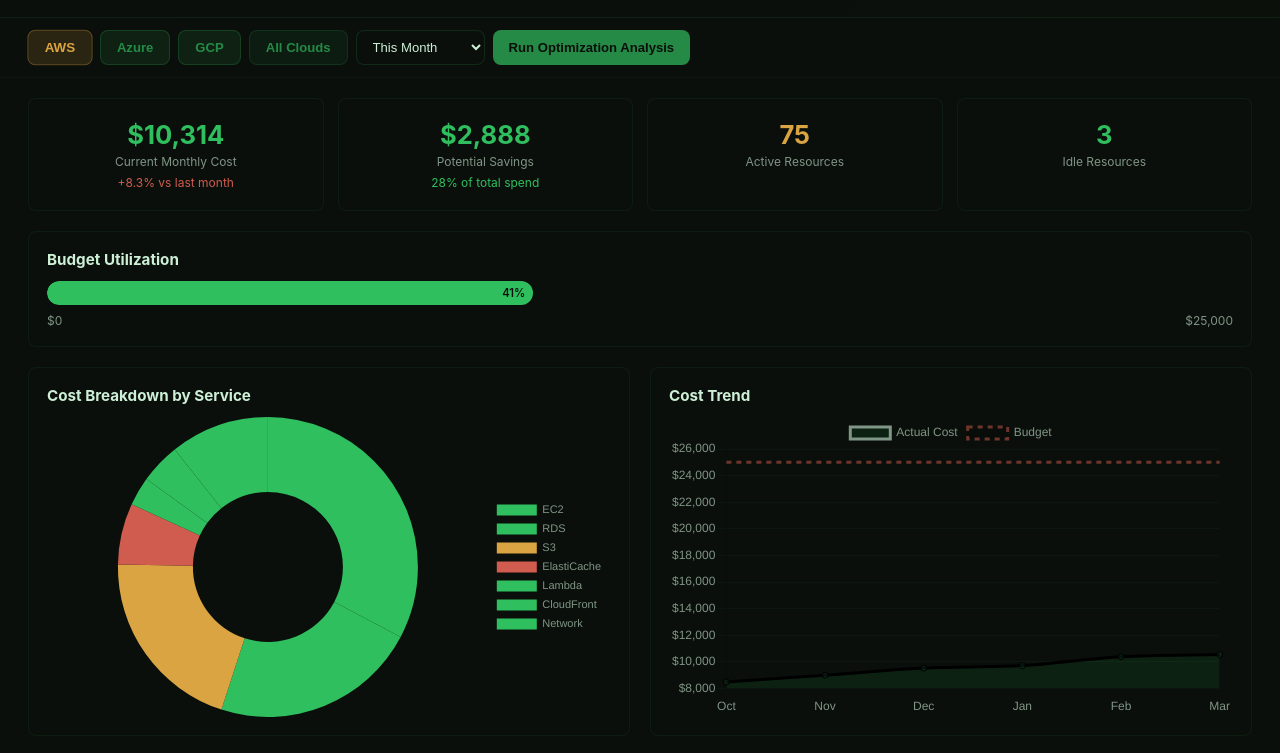
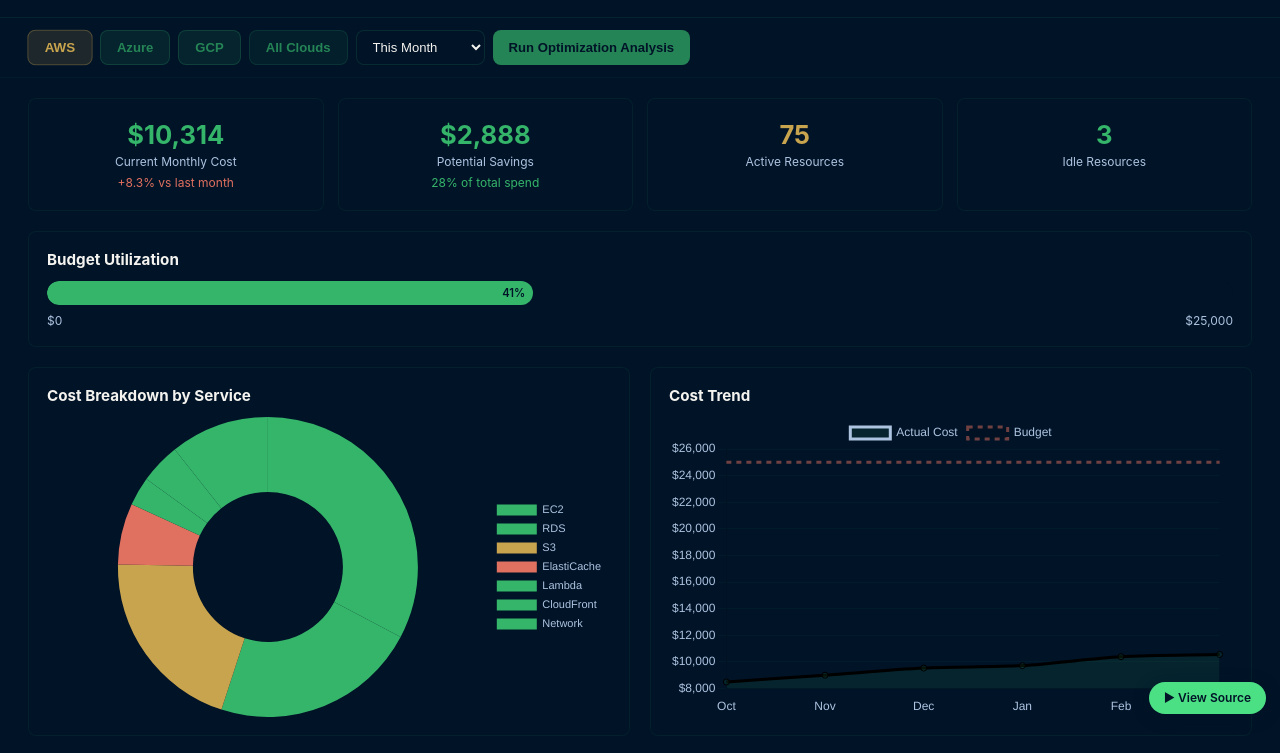
Before and after one commit to Freddricklogan/cloud-cost-optimizer, a plain HTML site: page index.html in a window 1280 px wide. Shown: the part 72-825 px from the top of the page. Drawn offline with nearby package versions, Linux system fonts and the light colour scheme.

Commit message:
Re-theme to Oxford blue / white / gold with green accents for readability; add persistent View Source link

```diff
--- a/index.html
+++ b/index.html
@@ -7,46 +7,46 @@
 <script src="https://cdn.jsdelivr.net/npm/chart.js@3.9.1/dist/chart.min.js"></script>
 <style>
 *{margin:0;padding:0;box-sizing:border-box}
-:root{--bg:#0b0f0b;--bg2:#0b0f0b;--bg3:#0b100b;--accent:#2fbf5f;--text:#cdefd6;--text2:#7f9585;--danger:#cf5c4e;--warning:#d9a441;--success:#2fbf5f;--info:#2fbf5f;--purple:#2fbf5f;--aws:#d9a441;--azure:#2fbf5f;--gcp:#2fbf5f;--radius:8px}
+:root{--bg:#001327;--bg2:#001327;--bg3:#001327;--accent:#35b56a;--text:#f4f3ef;--text2:#adc4e0;--danger:#e0705f;--warning:#c9a44e;--success:#35b56a;--info:#35b56a;--purple:#35b56a;--aws:#c9a44e;--azure:#35b56a;--gcp:#35b56a;--radius:8px}
 body{font-family:-apple-system,BlinkMacSystemFont,'Segoe UI',Roboto,sans-serif;background:var(--bg);color:var(--text);min-height:100vh}
-.header{background:linear-gradient(135deg,var(--bg2),var(--bg3));padding:20px 28px;border-bottom:1px solid rgba(47, 191, 95,.1);display:flex;align-items:center;justify-content:space-between;flex-wrap:wrap;gap:12px}
-.header h1{font-size:1.5rem;color:#cdefd6}.header h1 span{color:var(--accent)}
-.controls{display:flex;gap:8px;padding:12px 28px;background:var(--bg2);flex-wrap:wrap;border-bottom:1px solid rgba(47, 191, 95,.05)}
+.header{background:linear-gradient(135deg,var(--bg2),var(--bg3));padding:20px 28px;border-bottom:1px solid rgba(53, 181, 106,.1);display:flex;align-items:center;justify-content:space-between;flex-wrap:wrap;gap:12px}
+.header h1{font-size:1.5rem;color:#f4f3ef}.header h1 span{color:var(--accent)}
+.controls{display:flex;gap:8px;padding:12px 28px;background:var(--bg2);flex-wrap:wrap;border-bottom:1px solid rgba(53, 181, 106,.05)}
 .btn{padding:8px 16px;border:none;border-radius:var(--radius);font-size:.82rem;font-weight:600;cursor:pointer;transition:all .2s}
-.btn-primary{background:var(--accent);color:var(--bg)}.btn-primary:hover{background:#2fbf5f}
-.btn-secondary{background:rgba(47, 191, 95,.1);color:var(--accent);border:1px solid rgba(47, 191, 95,.2)}
-.btn-aws{background:rgba(217, 164, 65,.15);color:var(--aws);border:1px solid rgba(217, 164, 65,.3)}
-.btn-azure{background:rgba(47, 191, 95,.15);color:var(--azure);border:1px solid rgba(47, 191, 95,.3)}
-.btn-gcp{background:rgba(47, 191, 95,.15);color:var(--gcp);border:1px solid rgba(47, 191, 95,.3)}
+.btn-primary{background:var(--accent);color:var(--bg)}.btn-primary:hover{background:#35b56a}
+.btn-secondary{background:rgba(53, 181, 106,.1);color:var(--accent);border:1px solid rgba(53, 181, 106,.2)}
+.btn-aws{background:rgba(201, 164, 78,.15);color:var(--aws);border:1px solid rgba(201, 164, 78,.3)}
+.btn-azure{background:rgba(53, 181, 106,.15);color:var(--azure);border:1px solid rgba(53, 181, 106,.3)}
+.btn-gcp{background:rgba(53, 181, 106,.15);color:var(--gcp);border:1px solid rgba(53, 181, 106,.3)}
 .btn.active{opacity:1;transform:scale(1.02)}.btn:not(.active){opacity:.7}
-select{padding:8px 12px;background:var(--bg);border:1px solid rgba(47, 191, 95,.15);border-radius:var(--radius);color:var(--text);font-size:.82rem}
+select{padding:8px 12px;background:var(--bg);border:1px solid rgba(53, 181, 106,.15);border-radius:var(--radius);color:var(--text);font-size:.82rem}
 .container{padding:20px 28px}
 .grid-4{display:grid;grid-template-columns:repeat(4,1fr);gap:14px;margin-bottom:20px}
 .grid-2{display:grid;grid-template-columns:1fr 1fr;gap:20px;margin-bottom:20px}
 .grid-3{display:grid;grid-template-columns:1fr 1fr 1fr;gap:20px;margin-bottom:20px}
 @media(max-width:1024px){.grid-4{grid-template-columns:repeat(2,1fr)}.grid-2,.grid-3{grid-template-columns:1fr}}
-.card{background:var(--bg2);border:1px solid rgba(47, 191, 95,.08);border-radius:var(--radius);padding:18px}
-.card h2{font-size:.95rem;color:#cdefd6;margin-bottom:12px}
+.card{background:var(--bg2);border:1px solid rgba(53, 181, 106,.08);border-radius:var(--radius);padding:18px}
+.card h2{font-size:.95rem;color:#f4f3ef;margin-bottom:12px}
 .stat-card{text-align:center;padding:20px}
 .stat-card .value{font-size:1.6rem;font-weight:700}
 .stat-card .label{font-size:.75rem;color:var(--text2);margin-top:4px}
 .stat-card .change{font-size:.75rem;margin-top:6px}
 .chart-box{position:relative;height:300px}
 table{width:100%;border-collapse:collapse;font-size:.82rem}
-th,td{padding:8px 12px;text-align:left;border-bottom:1px solid rgba(47, 191, 95,.06)}
+th,td{padding:8px 12px;text-align:left;border-bottom:1px solid rgba(53, 181, 106,.06)}
 th{color:var(--accent);font-size:.72rem;text-transform:uppercase;letter-spacing:.5px}
 .tag{display:inline-block;padding:2px 8px;border-radius:12px;font-size:.7rem;font-weight:600}
-.tag-savings{background:rgba(47, 191, 95,.15);color:var(--success)}
-.tag-warning{background:rgba(217, 164, 65,.15);color:var(--warning)}
-.tag-danger{background:rgba(207, 92, 78,.15);color:var(--danger)}
-.tag-idle{background:rgba(47, 191, 95,.15);color:var(--purple)}
+.tag-savings{background:rgba(53, 181, 106,.15);color:var(--success)}
+.tag-warning{background:rgba(201, 164, 78,.15);color:var(--warning)}
+.tag-danger{background:rgba(224, 112, 95,.15);color:var(--danger)}
+.tag-idle{background:rgba(53, 181, 106,.15);color:var(--purple)}
 .recommendation{background:var(--bg);border-radius:var(--radius);padding:14px;margin-bottom:10px;border-left:3px solid var(--success)}
-.recommendation h4{font-size:.85rem;color:#cdefd6;margin-bottom:4px}
+.recommendation h4{font-size:.85rem;color:#f4f3ef;margin-bottom:4px}
 .recommendation p{font-size:.78rem;color:var(--text2)}
 .recommendation .savings{color:var(--success);font-weight:700;font-size:.9rem}
 .provider-tab{display:flex;gap:4px;margin-bottom:16px}
 .resource-grid{display:grid;grid-template-columns:repeat(auto-fill,minmax(280px,1fr));gap:12px}
-.resource-card{background:var(--bg);border:1px solid rgba(47, 191, 95,.08);border-radius:var(--radius);padding:14px}
+.resource-card{background:var(--bg);border:1px solid rgba(53, 181, 106,.08);border-radius:var(--radius);padding:14px}
 .resource-card .name{font-weight:600;font-size:.85rem;margin-bottom:4px}
 .resource-card .detail{font-size:.78rem;color:var(--text2)}
 .resource-card .cost{color:var(--accent);font-weight:700;font-size:1rem;margin-top:8px}
@@ -184,8 +184,8 @@
   resources.forEach(r=>{serviceGroups[r.type]=(serviceGroups[r.type]||0)+r.cost});
   if(breakdownChart)breakdownChart.destroy();
   breakdownChart=new Chart(document.getElementById('breakdown-chart'),{
-    type:'doughnut',data:{labels:Object.keys(serviceGroups),datasets:[{data:Object.values(serviceGroups),backgroundColor:['#2fbf5f','#2fbf5f','#d9a441','#cf5c4e','#2fbf5f','#2fbf5f','#2fbf5f','#cf5c4e','#2fbf5f','#d9a441','#2fbf5f','#2fbf5f'],borderWidth:0}]},
-    options:{responsive:true,maintainAspectRatio:false,plugins:{legend:{position:'right',labels:{color:'#7f9585',font:{size:11},padding:8}}}}
+    type:'doughnut',data:{labels:Object.keys(serviceGroups),datasets:[{data:Object.values(serviceGroups),backgroundColor:['#35b56a','#35b56a','#c9a44e','#e0705f','#35b56a','#35b56a','#35b56a','#e0705f','#35b56a','#c9a44e','#35b56a','#35b56a'],borderWidth:0}]},
+    options:{responsive:true,maintainAspectRatio:false,plugins:{legend:{position:'right',labels:{color:'#adc4e0',font:{size:11},padding:8}}}}
   });
 
   // Trend chart
@@ -194,18 +194,18 @@
   if(trendChart)trendChart.destroy();
   trendChart=new Chart(document.getElementById('trend-chart'),{
     type:'line',data:{labels:months,datasets:[
-      {label:'Actual Cost',data:trendData,borderColor:'var(--accent)',backgroundColor:'rgba(47, 191, 95,.1)',fill:true,tension:.3},
-      {label:'Budget',data:months.map(()=>25000),borderColor:'rgba(207, 92, 78,.5)',borderDash:[5,5],pointRadius:0}
+      {label:'Actual Cost',data:trendData,borderColor:'var(--accent)',backgroundColor:'rgba(53, 181, 106,.1)',fill:true,tension:.3},
+      {label:'Budget',data:months.map(()=>25000),borderColor:'rgba(224, 112, 95,.5)',borderDash:[5,5],pointRadius:0}
     ]},
-    options:{responsive:true,maintainAspectRatio:false,plugins:{legend:{labels:{color:'#7f9585'}}},scales:{y:{beginAtZero:false,ticks:{color:'#7f9585',callback:v=>'$'+v.toLocaleString()},grid:{color:'rgba(47, 191, 95,.05)'}},x:{ticks:{color:'#7f9585'},grid:{display:false}}}}
+    options:{responsive:true,maintainAspectRatio:false,plugins:{legend:{labels:{color:'#adc4e0'}}},scales:{y:{beginAtZero:false,ticks:{color:'#adc4e0',callback:v=>'$'+v.toLocaleString()},grid:{color:'rgba(53, 181, 106,.05)'}},x:{ticks:{color:'#adc4e0'},grid:{display:false}}}}
   });
 
   // Provider comparison
   const providerCosts={AWS:RESOURCES.aws.reduce((a,r)=>a+r.cost,0),Azure:RESOURCES.azure.reduce((a,r)=>a+r.cost,0),GCP:RESOURCES.gcp.reduce((a,r)=>a+r.cost,0)};
   if(providerChart)providerChart.destroy();
   providerChart=new Chart(document.getElementById('provider-chart'),{
-    type:'bar',data:{labels:Object.keys(providerCosts),datasets:[{label:'Monthly Cost',data:Object.values(providerCosts),backgroundColor:['rgba(217, 164, 65,.7)','rgba(47, 191, 95,.7)','rgba(47, 191, 95,.7)'],borderWidth:0,borderRadius:4}]},
-    options:{responsive:true,maintainAspectRatio:false,plugins:{legend:{display:false}},scales:{y:{beginAtZero:true,ticks:{color:'#7f9585',callback:v=>'$'+v.toLocaleString()},grid:{color:'rgba(47, 191, 95,.05)'}},x:{ticks:{color:'#cdefd6'},grid:{display:false}}}}
+    type:'bar',data:{labels:Object.keys(providerCosts),datasets:[{label:'Monthly Cost',data:Object.values(providerCosts),backgroundColor:['rgba(201, 164, 78,.7)','rgba(53, 181, 106,.7)','rgba(53, 181, 106,.7)'],borderWidth:0,borderRadius:4}]},
+    options:{responsive:true,maintainAspectRatio:false,plugins:{legend:{display:false}},scales:{y:{beginAtZero:true,ticks:{color:'#adc4e0',callback:v=>'$'+v.toLocaleString()},grid:{color:'rgba(53, 181, 106,.05)'}},x:{ticks:{color:'#f4f3ef'},grid:{display:false}}}}
   });
 
   // Savings projection
@@ -213,8 +213,8 @@
   const cumSavings=savingsMonths.map((_,i)=>Math.round(potentialSavings*(i+1)*0.15*(1+i*0.1)));
   if(savingsChart)savingsChart.destroy();
   savingsChart=new Chart(document.getElementById('savings-chart'),{
-    type:'bar',data:{labels:savingsMonths,datasets:[{label:'Cumulative Savings',data:cumSavings,backgroundColor:'rgba(47, 191, 95,.6)',borderWidth:0,borderRadius:4}]},
-    options:{responsive:true,maintainAspectRatio:false,plugins:{legend:{labels:{color:'#7f9585'}}},scales:{y:{beginAtZero:true,ticks:{color:'#7f9585',callback:v=>'$'+v.toLocaleString()},grid:{color:'rgba(47, 191, 95,.05)'}},x:{ticks:{color:'#7f9585'},grid:{display:false}}}}
+    type:'bar',data:{labels:savingsMonths,datasets:[{label:'Cumulative Savings',data:cumSavings,backgroundColor:'rgba(53, 181, 106,.6)',borderWidth:0,borderRadius:4}]},
+    options:{responsive:true,maintainAspectRatio:false,plugins:{legend:{labels:{color:'#adc4e0'}}},scales:{y:{beginAtZero:true,ticks:{color:'#adc4e0',callback:v=>'$'+v.toLocaleString()},grid:{color:'rgba(53, 181, 106,.05)'}},x:{ticks:{color:'#adc4e0'},grid:{display:false}}}}
   });
 
   // Resource grid
@@ -285,5 +285,6 @@
 updateDashboard();
 runOptimization();
 </script>
+<a id="view-src" href="https://github.com/Freddricklogan/cloud-cost-optimizer" target="_blank" rel="noopener" title="View source on GitHub" style="position:fixed;right:14px;bottom:14px;z-index:99999;font:600 12px/1 -apple-system,system-ui,sans-serif;color:#001327;background:#4ce084;border-radius:999px;padding:10px 15px;text-decoration:none;box-shadow:0 3px 16px rgba(0, 19, 39,.45)">&#9654; View Source</a>
 </body>
 </html>
```
